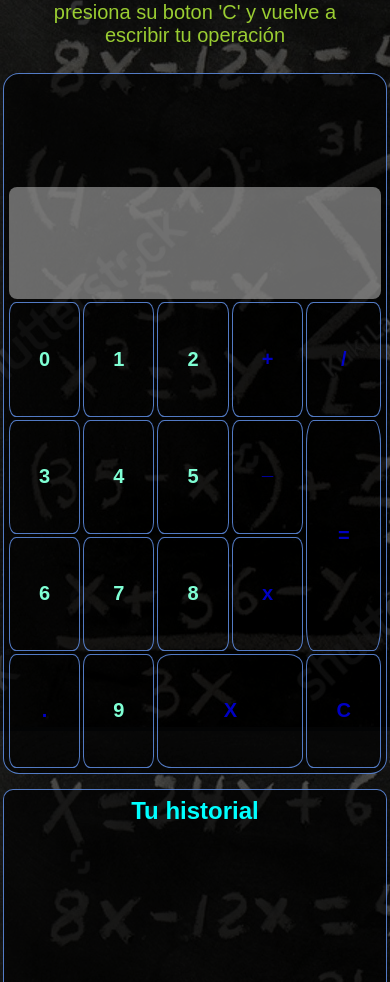
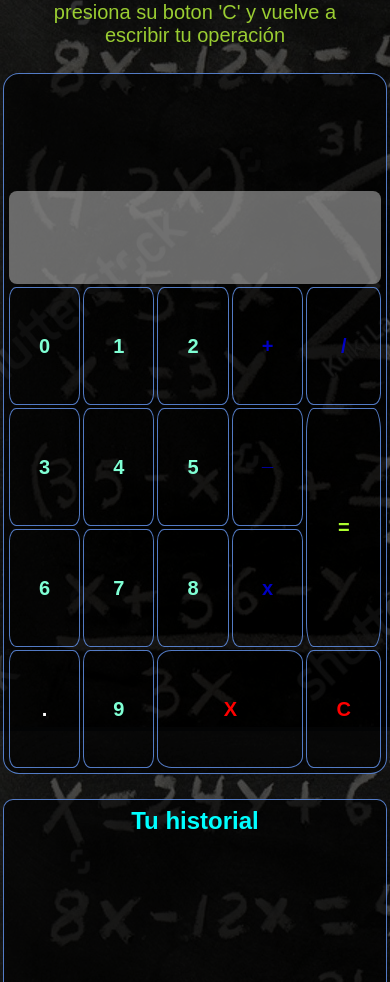
Before and after one commit to HDavid-pati/HDavid-pati.github.io, a plain HTML site: page index.html in a window 390 px wide. Shown: the part 118-1100 px from the top of the page. Drawn offline with Linux system fonts and the light colour scheme.

Commit message:
retoq final

```diff
--- a/index.html
+++ b/index.html
@@ -19,7 +19,7 @@
         </div>
         <div class="calculadora">
             <h1 class="titulo-calculadora">Digite su operación</h1>
-            <div contenteditable="true" id="miInput" class="operación"></div>
+            <div  id="miInput" class="operación"> </div>
             <button type="button"  class="cero num">0</button>
             <button type="button"  class="uno num">1</button>
             <button type="button"  class="dos num">2</button>
--- a/stilos.css
+++ b/stilos.css
@@ -313,6 +313,7 @@
         order: 2;
         gap: 10px;
         margin-bottom: 20px;
+        margin-top: 10px;
         background-color: rgba(0, 0, 0, 0.644);
         border: 1px solid rgba(100, 148, 237, 0.829);
     }
@@ -329,6 +330,18 @@
         color: rgba(0, 0, 255, 0.767);
         border: 1px solid rgba(100, 148, 237, 0.829);
     }
+    .result{
+        color: greenyellow;
+    }
+    .delete{
+        color: red;
+    }
+    .clear{
+        color: red;
+    }
+    .punto{
+        color: white;
+    }
     .num{
         border: 1px solid rgba(100, 148, 237, 0.829)
     }
```
